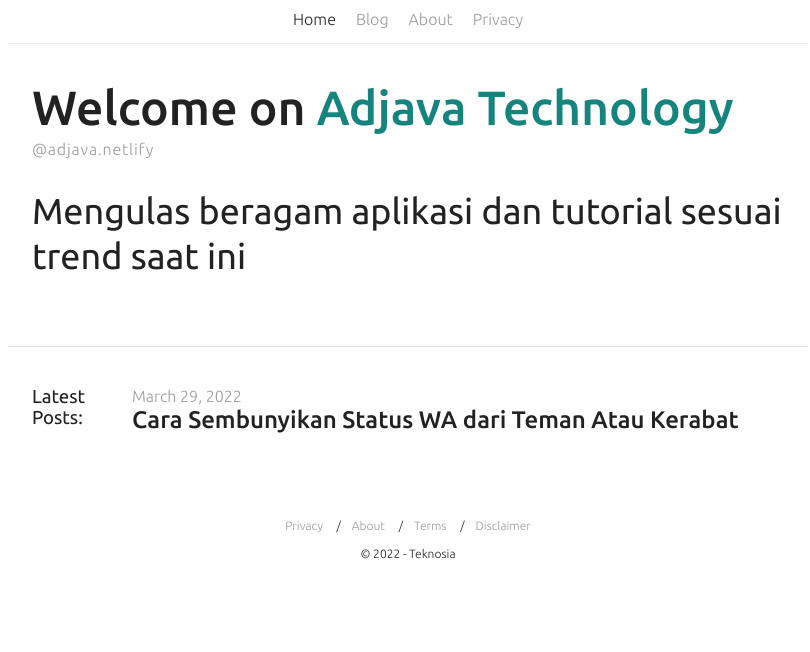
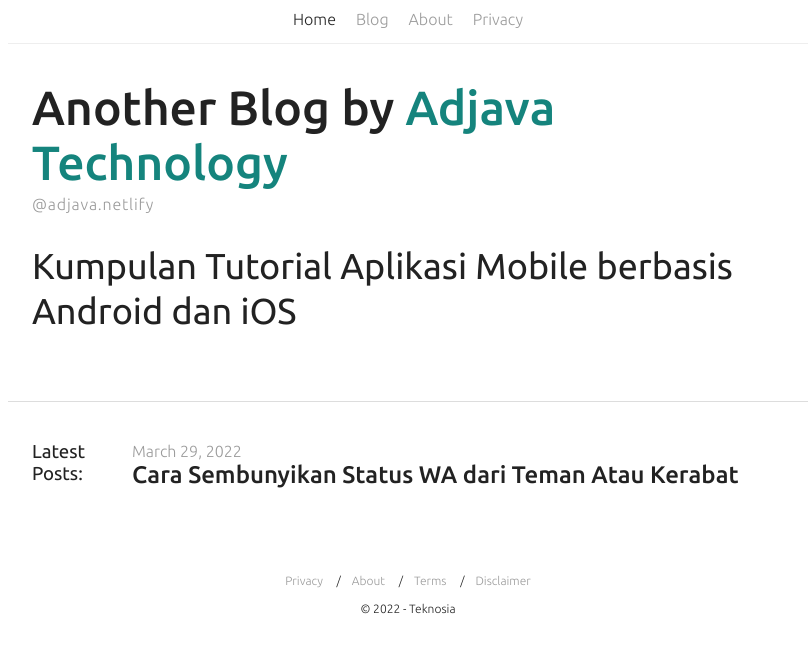
Before and after one commit to primitivea/adjava, a Next.js app: page / in a window 1280 px wide. Shown: the top 652 px of the page, without its empty margins (232-1042 px from the left). Built offline with nearby package versions, Linux system fonts and the light colour scheme; some icons are missing.

Commit message:
Update index.tsx

```diff
--- a/src/pages/index.tsx
+++ b/src/pages/index.tsx
@@ -30,10 +30,10 @@
       <div className="container">
         <div>
           <h1>
-            Welcome on <span className="fancy">{config.site_title}</span>
+            Another Blog by <span className="fancy">{config.site_title}</span>
           </h1>
           <span className="handle">{config.twitter_account}</span>
-          <h2>Mengulas beragam aplikasi dan tutorial sesuai trend saat ini</h2>
+          <h2>Kumpulan Tutorial Aplikasi Mobile berbasis Android dan iOS</h2>
           <ShareList url={`/`} text={config.site_title} />
         </div>
       </div>
```
